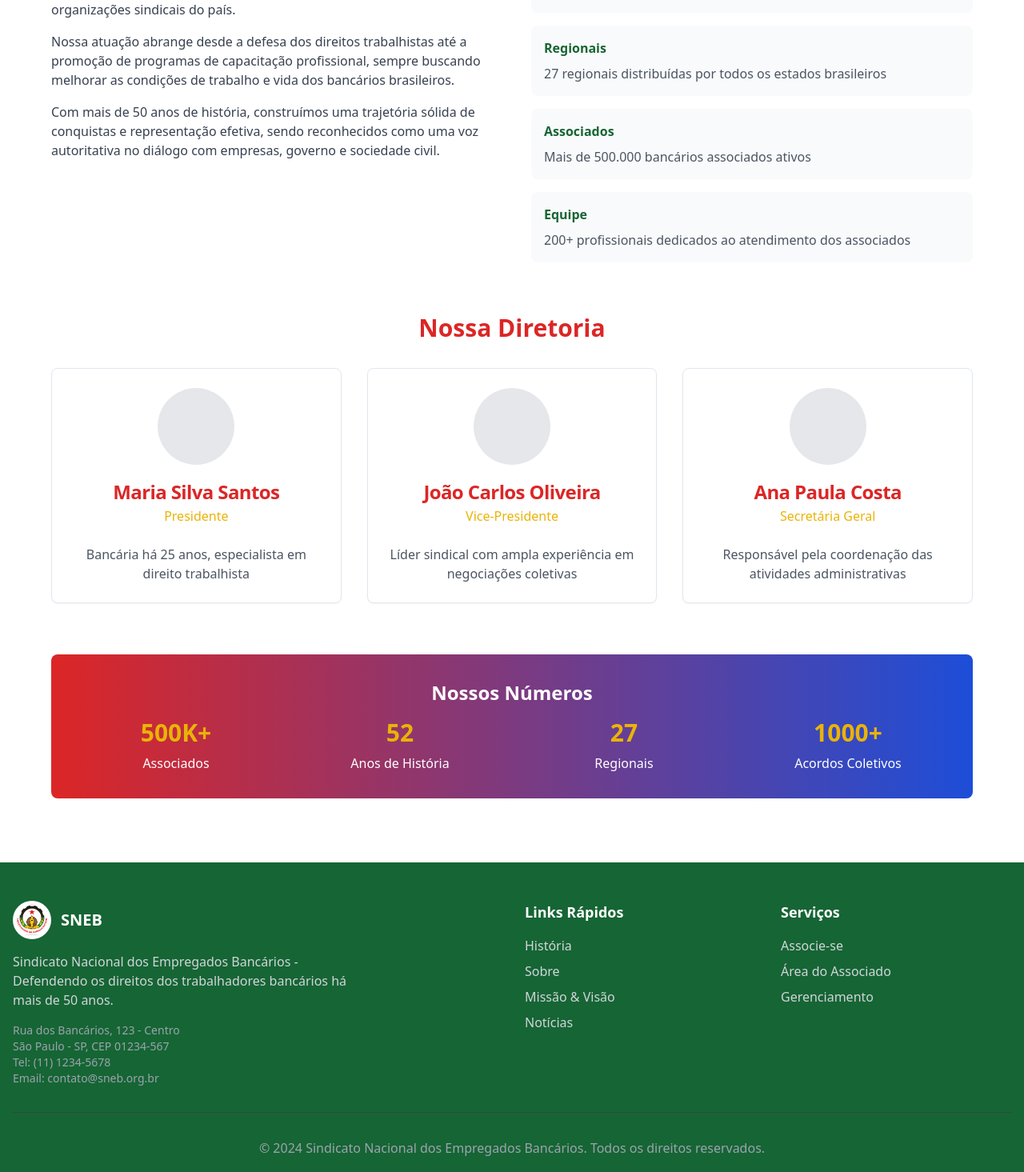
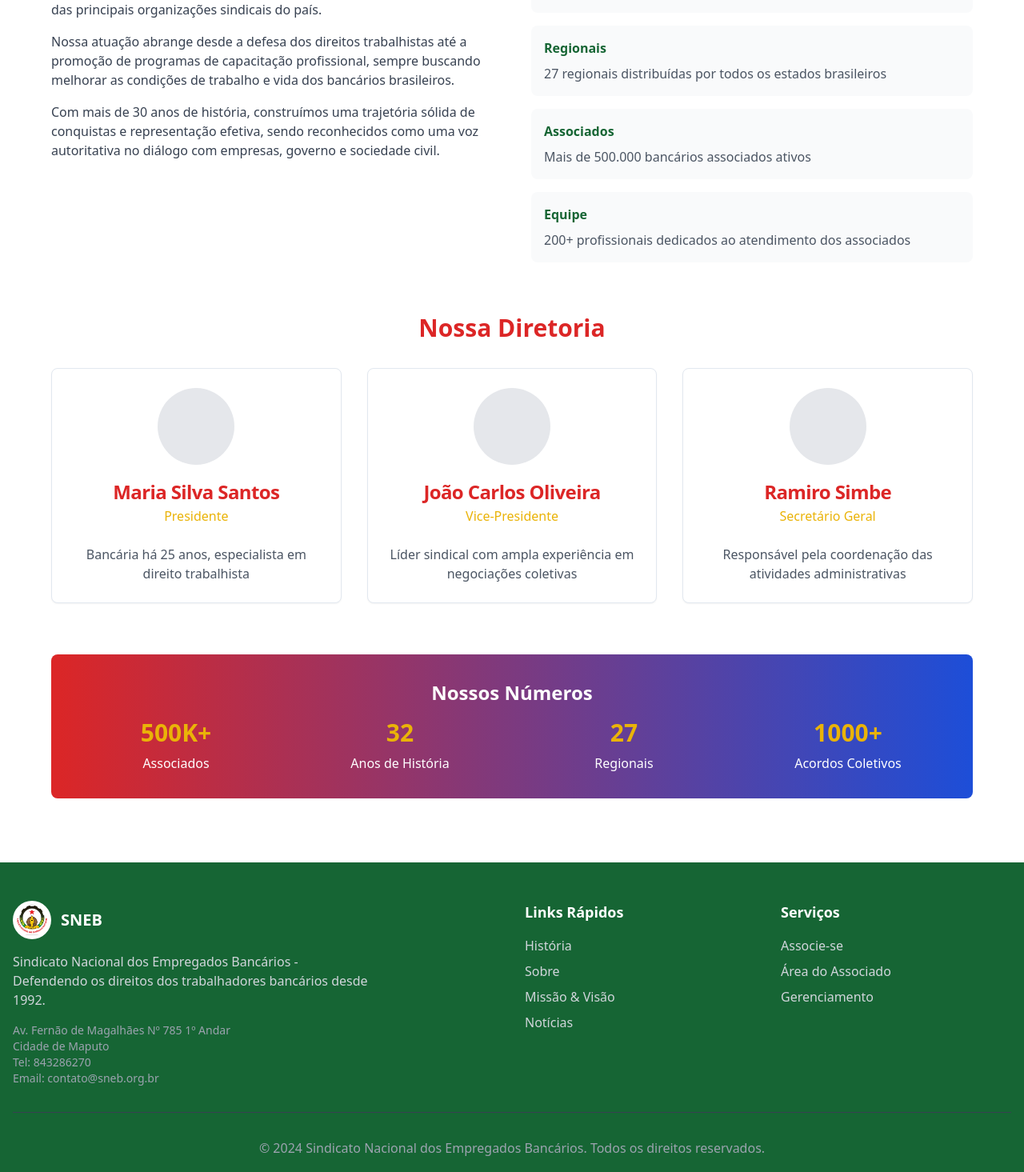
Before and after one commit to JaimeChizavane/banco-sindical-portal-31, a React (Vite) app: page /sobre in a window 1280 px wide. Shown: the part 345-1810 px from the top of the page at 80% size. Built offline with nearby package versions, Linux system fonts and the light colour scheme.

Commit message:
Add contact information
Add the provided contact information to the website.

```diff
--- a/src/components/Footer.tsx
+++ b/src/components/Footer.tsx
@@ -17,12 +17,12 @@ const Footer = () => {
             </div>
             <p className="text-gray-300 mb-4 max-w-md">
               Sindicato Nacional dos Empregados Bancários - Defendendo os direitos
-              dos trabalhadores bancários há mais de 50 anos.
+              dos trabalhadores bancários desde 1992.
             </p>
             <div className="text-sm text-gray-400">
-              <p>Rua dos Bancários, 123 - Centro</p>
-              <p>São Paulo - SP, CEP 01234-567</p>
-              <p>Tel: (11) 1234-5678</p>
+              <p>Av. Fernão de Magalhães Nº 785 1º Andar</p>
+              <p>Cidade de Maputo</p>
+              <p>Tel: 843286270</p>
               <p>Email: contato@sneb.org.br</p>
             </div>
           </div>
--- a/src/pages/Sobre.tsx
+++ b/src/pages/Sobre.tsx
@@ -1,4 +1,3 @@
-
 import Header from '@/components/Header';
 import Footer from '@/components/Footer';
 import { Card, CardContent, CardHeader, CardTitle } from '@/components/ui/card';
@@ -16,8 +15,8 @@ const Sobre = () => {
       description: 'Líder sindical com ampla experiência em negociações coletivas'
     },
     {
-      name: 'Ana Paula Costa',
-      position: 'Secretária Geral',
+      name: 'Ramiro Simbe',
+      position: 'Secretário Geral',
       description: 'Responsável pela coordenação das atividades administrativas'
     }
   ];
@@ -40,7 +39,7 @@ const Sobre = () => {
                 <p className="text-gray-700 mb-4">
                   O Sindicato Nacional dos Empregados Bancários (SNEB) é uma entidade sindical
                   que representa os trabalhadores do setor bancário em todo o território nacional.
-                  Fundado em 1972, somos uma das principais organizações sindicais do país.
+                  Fundado em 08 de dezembro de 1992, somos uma das principais organizações sindicais do país.
                 </p>
                 <p className="text-gray-700 mb-4">
                   Nossa atuação abrange desde a defesa dos direitos trabalhistas até a promoção
@@ -48,7 +47,7 @@ const Sobre = () => {
                   de trabalho e vida dos bancários brasileiros.
                 </p>
                 <p className="text-gray-700">
-                  Com mais de 50 anos de história, construímos uma trajetória sólida de conquistas
+                  Com mais de 30 anos de história, construímos uma trajetória sólida de conquistas
                   e representação efetiva, sendo reconhecidos como uma voz autoritativa no diálogo
                   com empresas, governo e sociedade civil.
                 </p>
@@ -109,7 +108,7 @@ const Sobre = () => {
                   <p>Associados</p>
                 </div>
                 <div>
-                  <div className="text-3xl font-bold text-banking-secondary mb-2">52</div>
+                  <div className="text-3xl font-bold text-banking-secondary mb-2">32</div>
                   <p>Anos de História</p>
                 </div>
                 <div>
```
